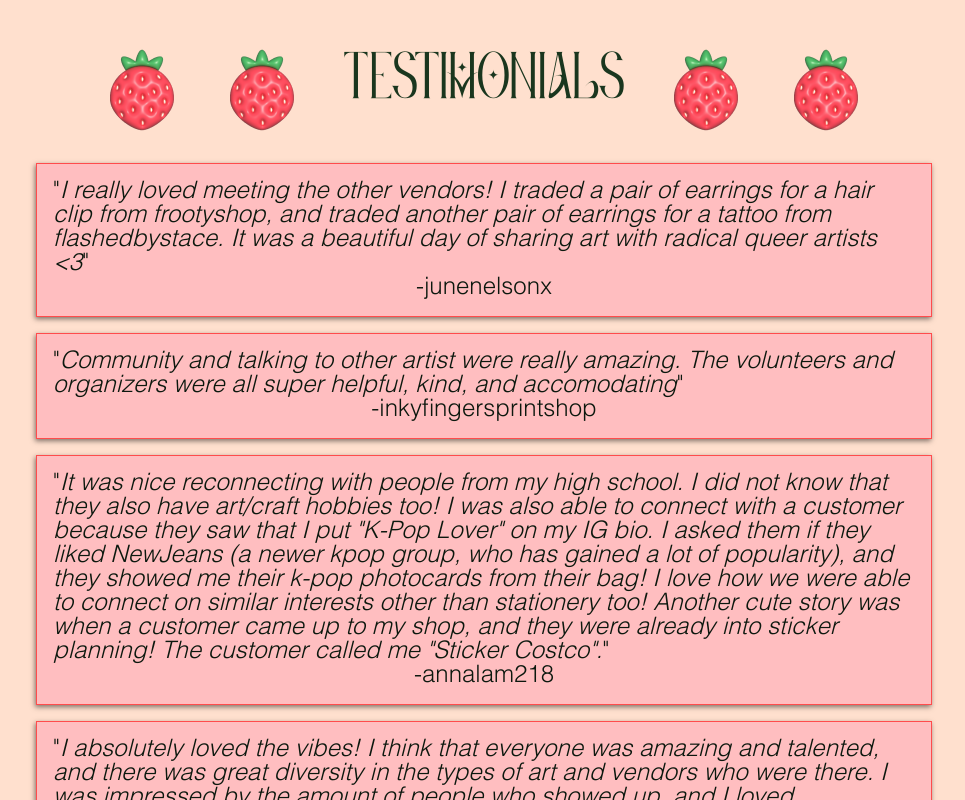
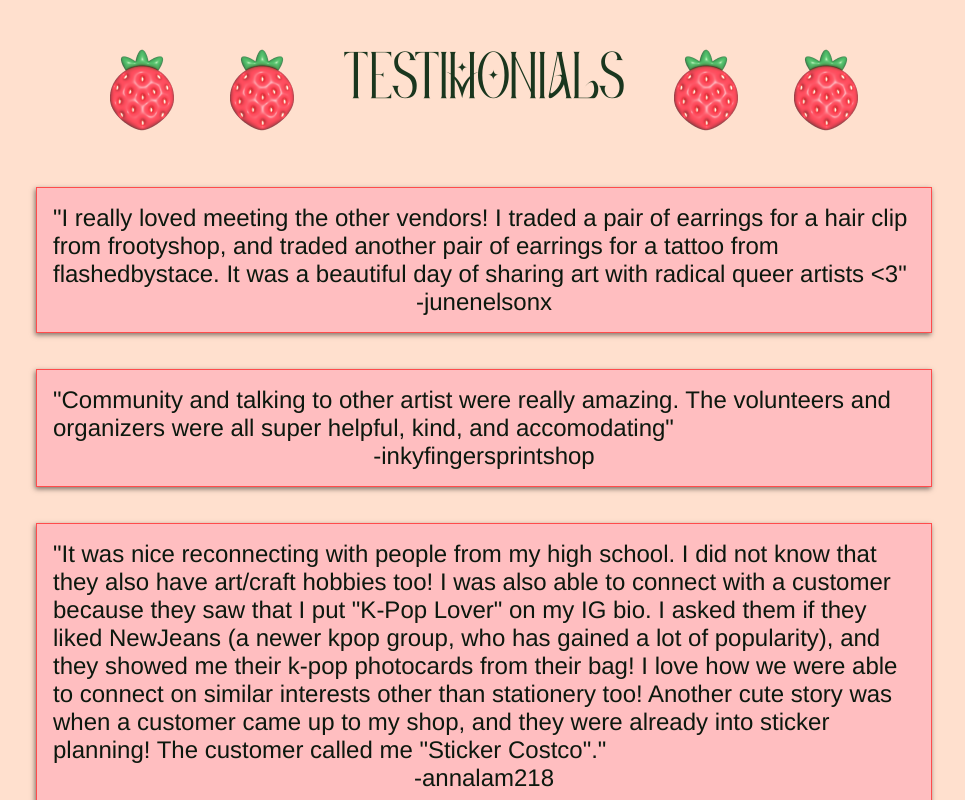
Before and after one commit to michellewong793/queer-art-fair-v2, a Next.js app: page / in a window 1280 px wide. Shown: the part 1640-2440 px from the top of the page, without its empty margins (156-1121 px from the left). Built offline with nearby package versions, Linux system fonts and the light colour scheme; a web font is replaced by a local one.

Commit message:
Increases space between testimonials, changes font to helvetica

```diff
--- a/components/Home.module.css
+++ b/components/Home.module.css
@@ -35,7 +35,7 @@
 }
 
 .testimonials {
-    padding-top: 0px; /* Space between TESTIMONIALS and quotes (+16px) */
+    padding-top: 0px; /* Space between TESTIMONIALS and quotes (+36px) */
 }
 
 .aboutContainer {
@@ -95,7 +95,7 @@
     }
 
     .testimonials {
-        padding-top: 16px; /* Space between TESTIMONIALS and quotes (+16px) */
+        padding-top: 20px; /* Space between TESTIMONIALS and quotes (+36px) */
     }
 }
 
--- a/components/Testimonial.js
+++ b/components/Testimonial.js
@@ -2,11 +2,9 @@ import Styles from './Testimonial.module.css'
 const Testimonial = (Props) => {
 
     return (
-        <div className={Styles.container}>
-            <div className={Styles.textContainer}>
-                <p>"<em>{Props.testimonial}</em>"</p>
-                <p className={Styles.source}>-{Props.source}</p>
-            </div>
+        <div className={Styles.textContainer}>
+            <p>"{Props.testimonial}"</p>
+            <p className={Styles.source}>-{Props.source}</p>
         </div>
     )
 }
--- a/components/Testimonial.module.css
+++ b/components/Testimonial.module.css
@@ -1,17 +1,14 @@
-.container {
-    display: flex;
-    flex-direction: row;
-    justify-content: center;
-    width: 100%;
-}
 .textContainer {
-    width: 100%;
     padding: 16px;
-    margin-top: 16px;
+    margin-top: 36px;
     border: 1px solid #ff4c4c;
     background-color: #ffbec0;
     box-shadow: -1px 2px 5px 0px rgba(0, 0, 0, 0.5);
 }
+
+.textContainer p {
+    font-family: "Helvetica";
+}
 .source {
     text-align: center;
 }
```
